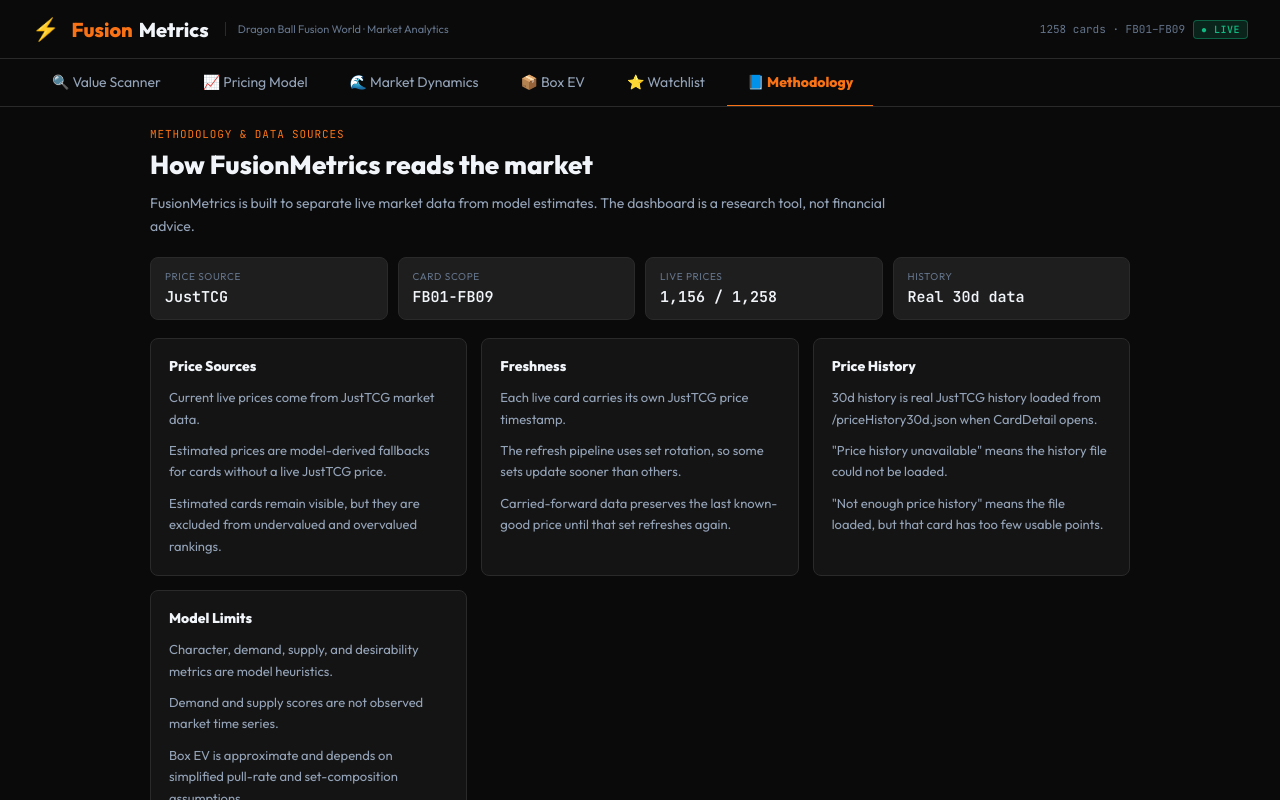
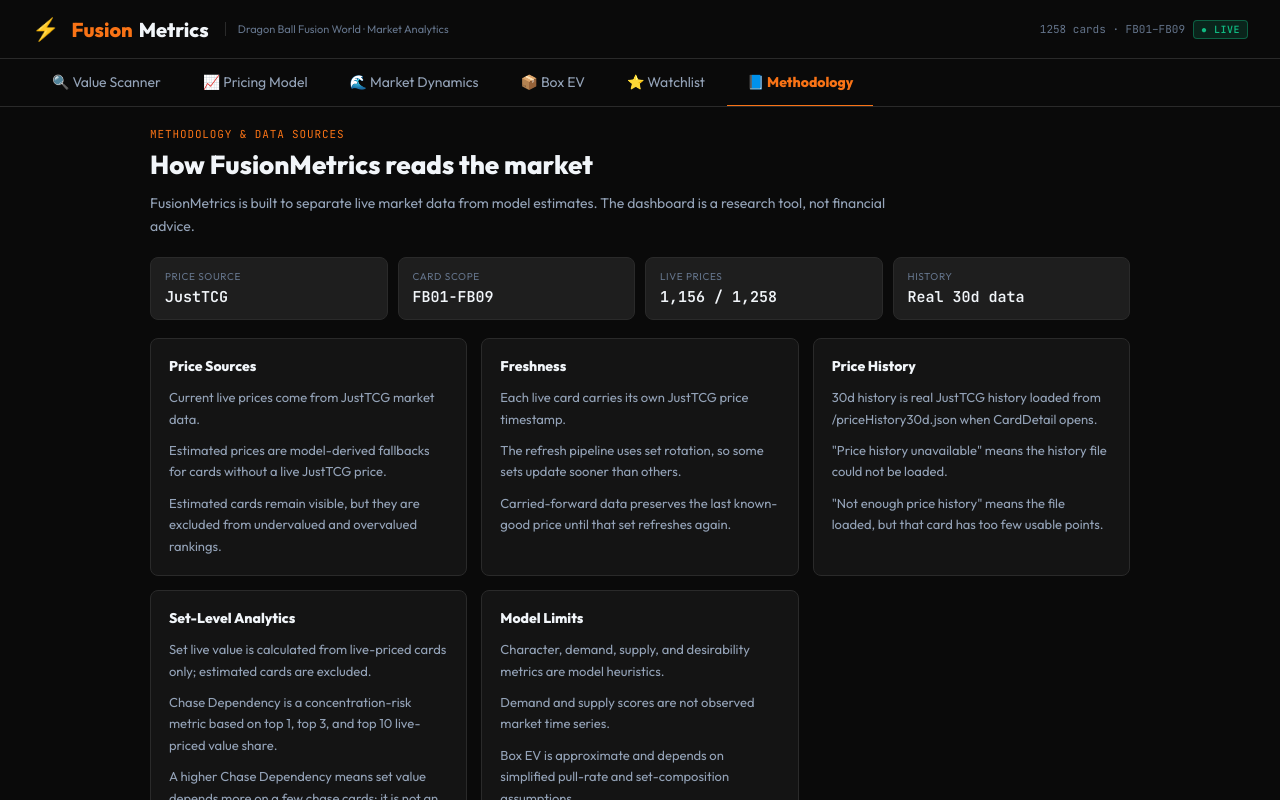
Before and after one commit to Juan-R1/Fusion-world, a React (Vite) app: page / in a window 1280 px wide. Both pictures are taken after a click on the button "📘 Methodology". Shown: the top 800 px of the page. Built offline with nearby package versions, Linux system fonts and the light colour scheme.

Commit message:
docs/ui: explain set analytics methodology

```diff
--- a/src/tabs/Methodology.jsx
+++ b/src/tabs/Methodology.jsx
@@ -23,6 +23,15 @@
       '30d history is real JustTCG history loaded from /priceHistory30d.json when CardDetail opens.',
       '"Price history unavailable" means the history file could not be loaded.',
       '"Not enough price history" means the file loaded, but that card has too few usable points.',
+    ],
+  },
+  {
+    title: 'Set-Level Analytics',
+    items: [
+      'Set live value is calculated from live-priced cards only; estimated cards are excluded.',
+      'Chase Dependency is a concentration-risk metric based on top 1, top 3, and top 10 live-priced value share.',
+      'A higher Chase Dependency means set value depends more on a few chase cards; it is not an investment rating.',
+      'Set freshness reflects rotation and carried-forward prices, which remain visible with their timestamps.',
     ],
   },
   {
```
